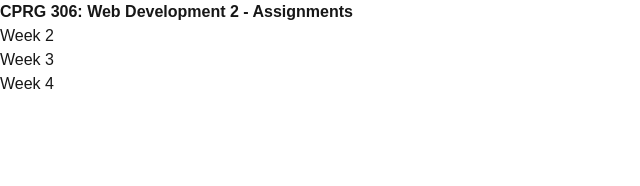
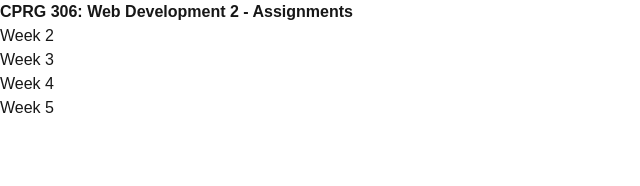
Before and after one commit to RyanHowieGH/cprg306-assignments, a Next.js app: page / in a window 1280 px wide. Shown: the top 186 px of the page, without its empty margins (0-640 px from the left). Built offline with nearby package versions, Linux system fonts and the light colour scheme.

Commit message:
Add week 5 stuff

```diff
--- a/app/page.js
+++ b/app/page.js
@@ -7,6 +7,7 @@ export default function Page() {
 <h2><Link href="/week-2">Week 2</Link></h2>
 <h2><Link href="/week-3">Week 3</Link></h2>
 <h2><Link href="/week-4">Week 4</Link></h2>
+<h2><Link href="/week-5">Week 5</Link></h2>
 </main>
   );
 }
```
Also changed, not shown: app/week-5/new-item.js (renamed from app/week-4/new-item.js), app/week-5/page.js (renamed from app/week-4/page.js).
